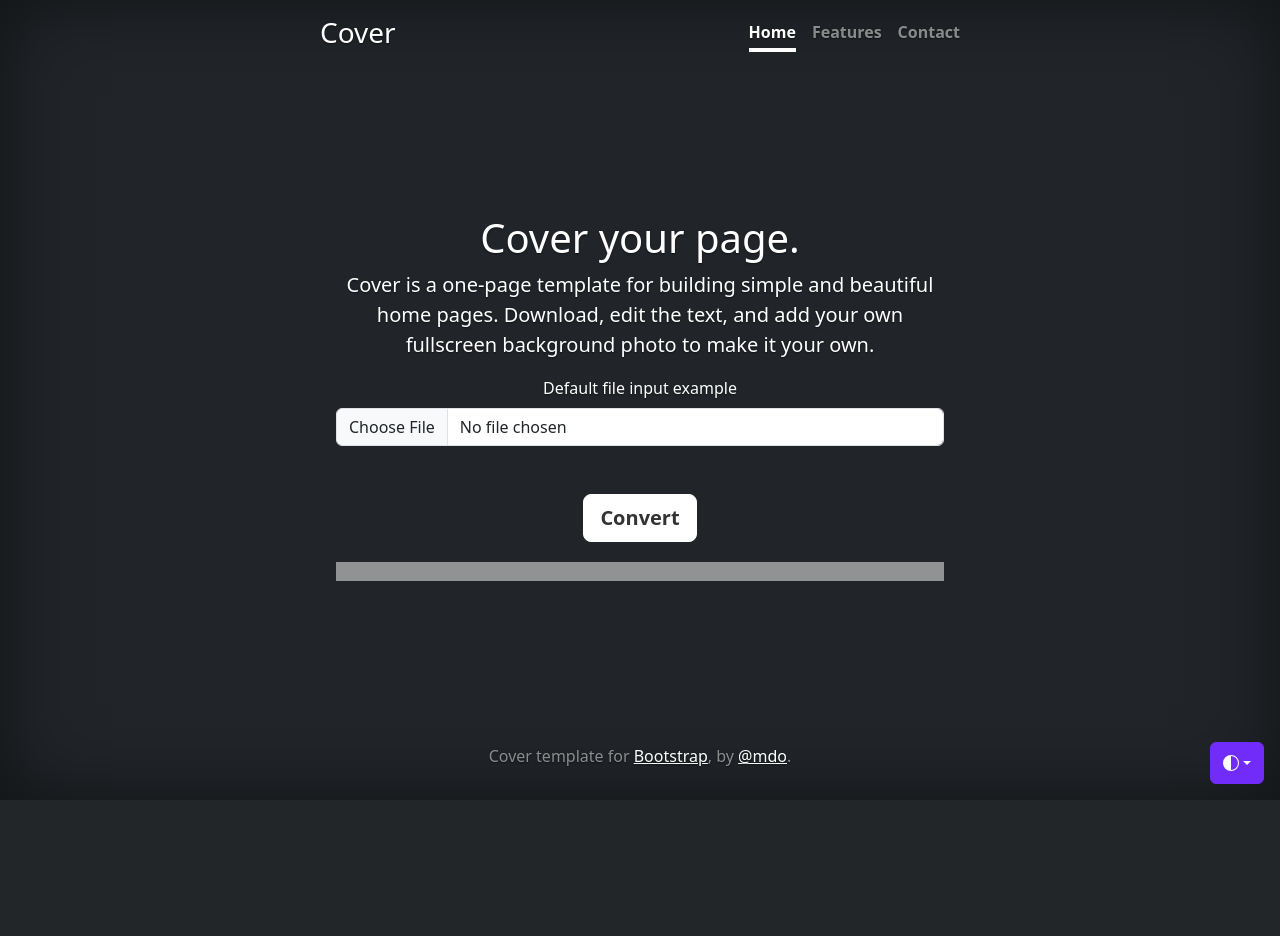
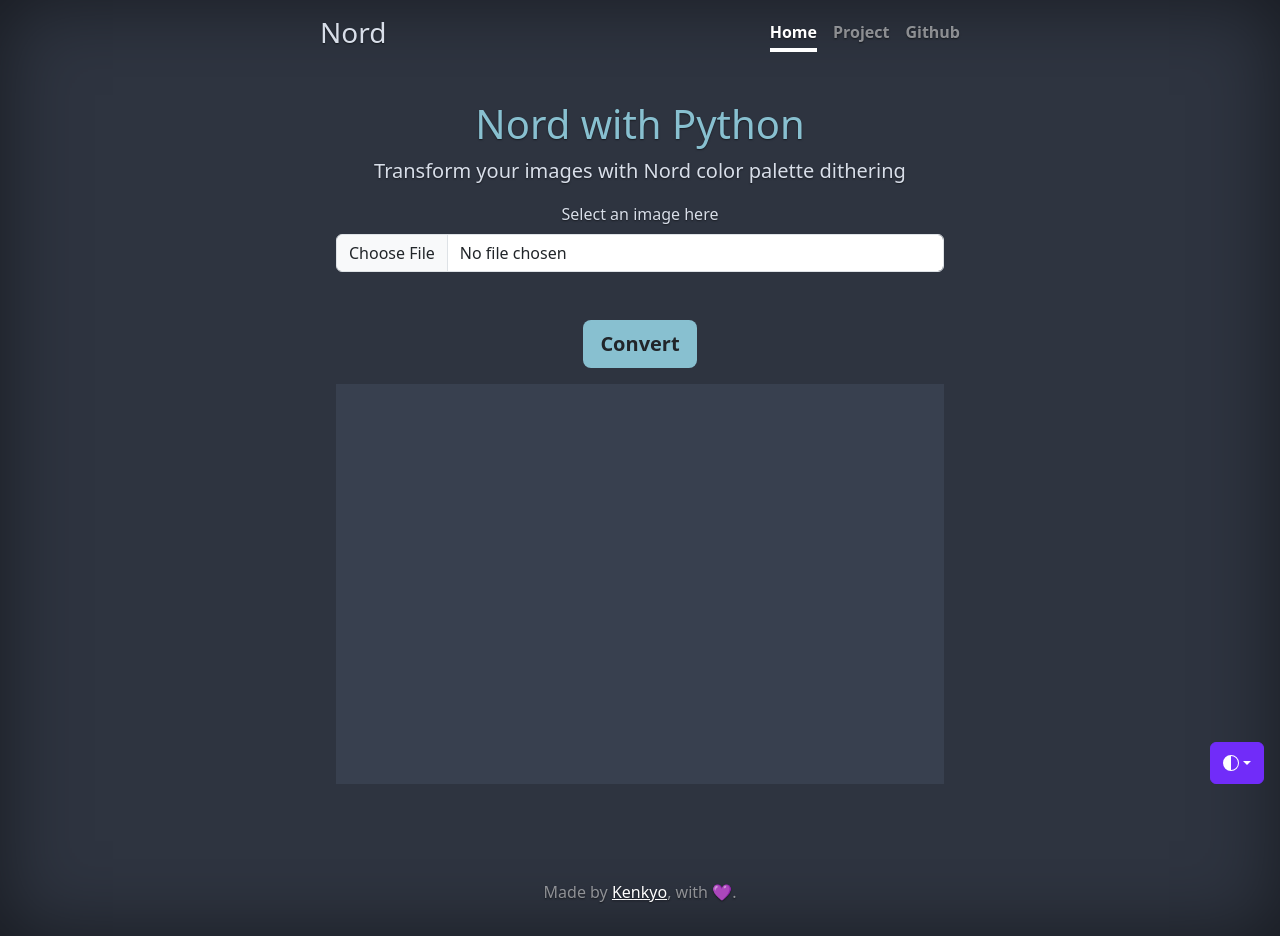
Before and after one commit to Kenkyoo/imageGoNord-Web, a Flask app: page / in a window 1280 px wide. Before the commit the page ends 800 px from the top, so only its background shows below. Run offline with Flask 3, Linux system fonts and the light colour scheme.

Commit message:
add nord color pallete

```diff
--- a/app.py
+++ b/app.py
@@ -2,6 +2,7 @@ from flask import Flask, render_template, request, send_file
 from ImageGoNord import GoNord
 import time
 import os
+import glob
 
 app = Flask(__name__)
 
@@ -11,18 +12,17 @@ def index():
     filename = ""
     image_ready = False
     if request.method == "POST":
-        for f in ["static/input.jpg", "static/output.jpg"]:
-            if os.path.exists(f):
-                os.remove(f)
+        for f in glob.glob("static/images/*"):
+            os.remove(f)
         print("POST recibido")
         file = request.files["image"]
         print("Archivo:", file.filename)
         filename = file.filename
-        file.save(f"static/{filename}")
+        file.save(f"static/images/{filename}")
         print("Guardado")
         go_nord = GoNord()
-        image = go_nord.open_image(f"static/{filename}")
-        go_nord.convert_image(image, save_path=f"static/output_{filename}")
+        image = go_nord.open_image(f"static/images/{filename}")
+        go_nord.convert_image(image, save_path=f"static/images/output_{filename}")
         image_ready = True
 
     return render_template("index.html", filename=filename, image_ready=image_ready, timestamp=int(time.time()))
--- a/static/css/style.css
+++ b/static/css/style.css
@@ -17,8 +17,18 @@
  */
 
 body {
+  background-color: #2E3440;
+  color: #D8DEE9;
   text-shadow: 0 .05rem .1rem rgba(0, 0, 0, .5);
   box-shadow: inset 0 0 5rem rgba(0, 0, 0, .5);
+}
+
+a {
+  color: #88C0D0;
+}
+
+a:hover {
+  color: #81A1C1;
 }
 
 .cover-container {
--- a/templates/index.html
+++ b/templates/index.html
@@ -91,7 +91,7 @@
       }
     </style>
   </head>
-  <body class="d-flex h-100 text-center text-bg-dark">
+  <body class="d-flex text-center">
     <svg xmlns="http://www.w3.org/2000/svg" class="d-none">
       <symbol id="check2" viewBox="0 0 16 16">
         <path
@@ -187,10 +187,10 @@
         </li>
       </ul>
     </div>
-    <div class="cover-container d-flex w-100 h-100 p-3 mx-auto flex-column">
+    <div class="cover-container d-flex w-100 p-3 mx-auto flex-column">
       <header class="mb-auto">
         <div>
-          <h3 class="float-md-start mb-0">Cover</h3>
+          <h3 class="float-md-start mb-0">Nord</h3>
           <nav class="nav nav-masthead justify-content-center float-md-end">
             <a
               class="nav-link fw-bold py-1 px-0 active"
@@ -198,38 +198,37 @@
               href="#"
               >Home</a
             >
-            <a class="nav-link fw-bold py-1 px-0" href="#">Features</a>
-            <a class="nav-link fw-bold py-1 px-0" href="#">Contact</a>
+            <a class="nav-link fw-bold py-1 px-0" href="https://github.com/Kenkyoo/imageGoNord-Web">Project</a>
+            <a class="nav-link fw-bold py-1 px-0" href="https://github.com/Kenkyoo?tab=repositories">Github</a>
           </nav>
         </div>
       </header>
-      <main class="px-3">
-        <h1>Cover your page.</h1>
+      <main class="px-3 py-5">
+        <h1 style="color: #88C0D0;">Nord with Python</h1>
         <p class="lead">
-          Cover is a one-page template for building simple and beautiful home
-          pages. Download, edit the text, and add your own fullscreen background
-          photo to make it your own.
+          Transform your images with Nord color palette dithering
         </p>
         <form method="POST" enctype="multipart/form-data">
           <div class="mb-3">
-            <label for="formFile" class="form-label">Default file input example</label>
+            <label for="formFile" class="form-label">Select an image here
+            </label>
             <input class="form-control" type="file" name="image" id="fileInput" onchange="previewImage(this)">
-            <button class="btn btn-lg btn-light fw-bold border-white bg-white mt-5" type="submit">Convert</button>
+            <button class="btn btn-lg fw-bold mt-5" type="submit" style="background-color: #88C0D0;">Convert</button>
           </div>
         </form>
         {% if not image_ready %}
-          <div id="placeholder" class="placeholder col-12 placeholder-lg"></div>
+          <div id="placeholder" class="placeholder col-12 placeholder-lg" style="height: 400px; background-color: #434C5E;"></div>
         {% endif %}
         <img class="img-fluid rounded mx-auto" id="preview" style="display:none" />
         {% if image_ready %}
-          <img class="img-fluid rounded mx-auto d-block" src="{{ url_for('static', filename='output_' + filename) }}?t={{ timestamp }}" />
+          <img class="img-fluid rounded mx-auto d-block" src="{{ url_for('static', filename='images/output_' + filename) }}?t={{ timestamp }}" />
         {% endif %}
       </main>
-      <footer class="mt-auto text-white-50">
+      <footer class="mt-auto text-white-50 pt-5 mt-5">
         <p>
-          Cover template for
-          <a href="https://getbootstrap.com/" class="text-white">Bootstrap</a>,
-          by <a href="https://x.com/mdo" class="text-white">@mdo</a>.
+          Made by
+          <a href="https://github.com/Kenkyoo" class="text-white">Kenkyo</a>,
+          with <span class="text-white">💜</span>.
         </p>
       </footer>
     </div>
```
Also changed, not shown: static/images/cat_leaves.png (added), static/images/output_cat_leaves.png (added), static/output_wallhaven-8geml1_1366x768.png (deleted), static/output_wallpaperflare.com_wallpaper(1).jpg (deleted), static/output_wallpaperflare.com_wallpaper(2).jpg (deleted), static/wallhaven-8geml1_1366x768.png (deleted), static/wallpaperflare.com_wallpaper(1).jpg (deleted), static/wallpaperflare.com_wallpaper(2).jpg (deleted), 1 other file.
